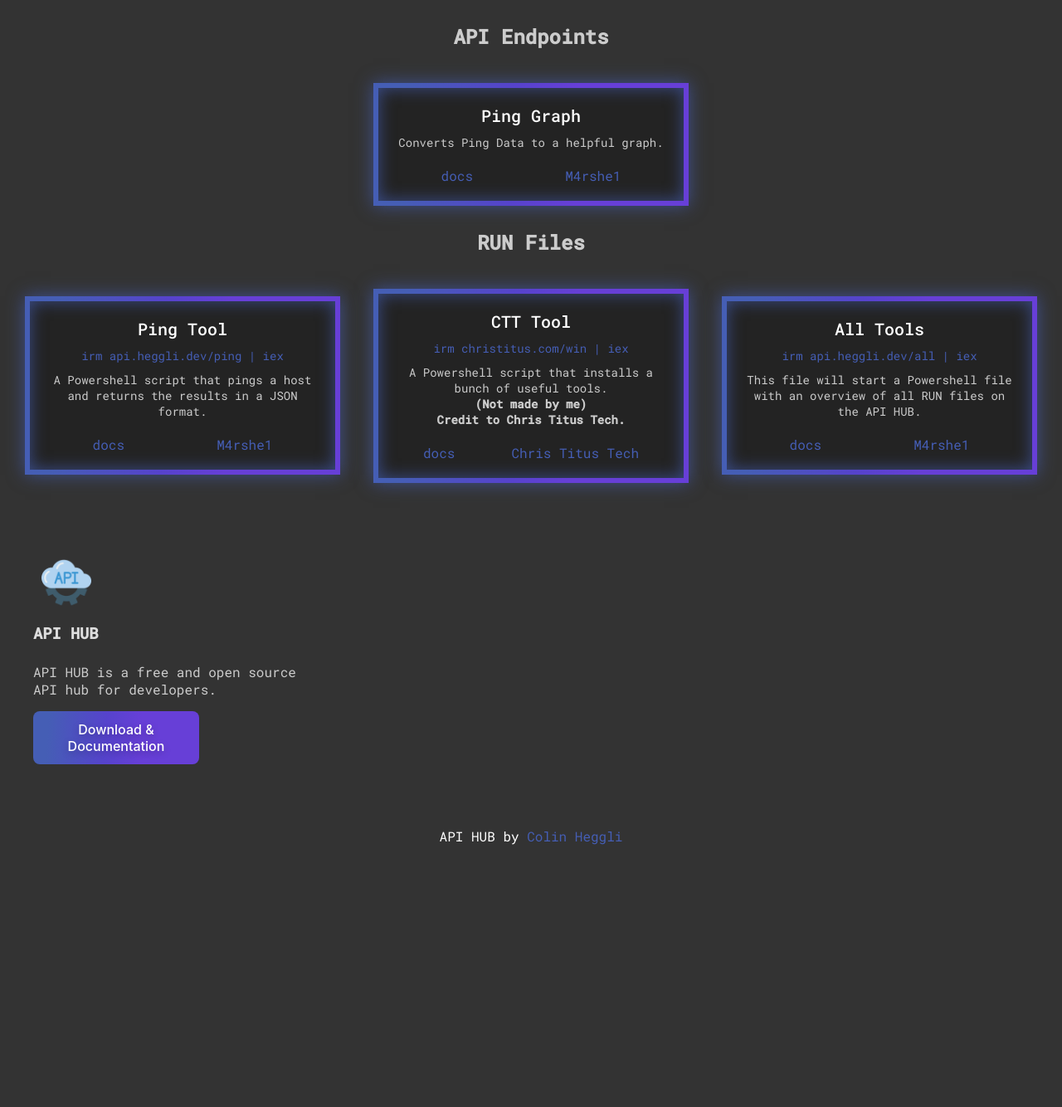
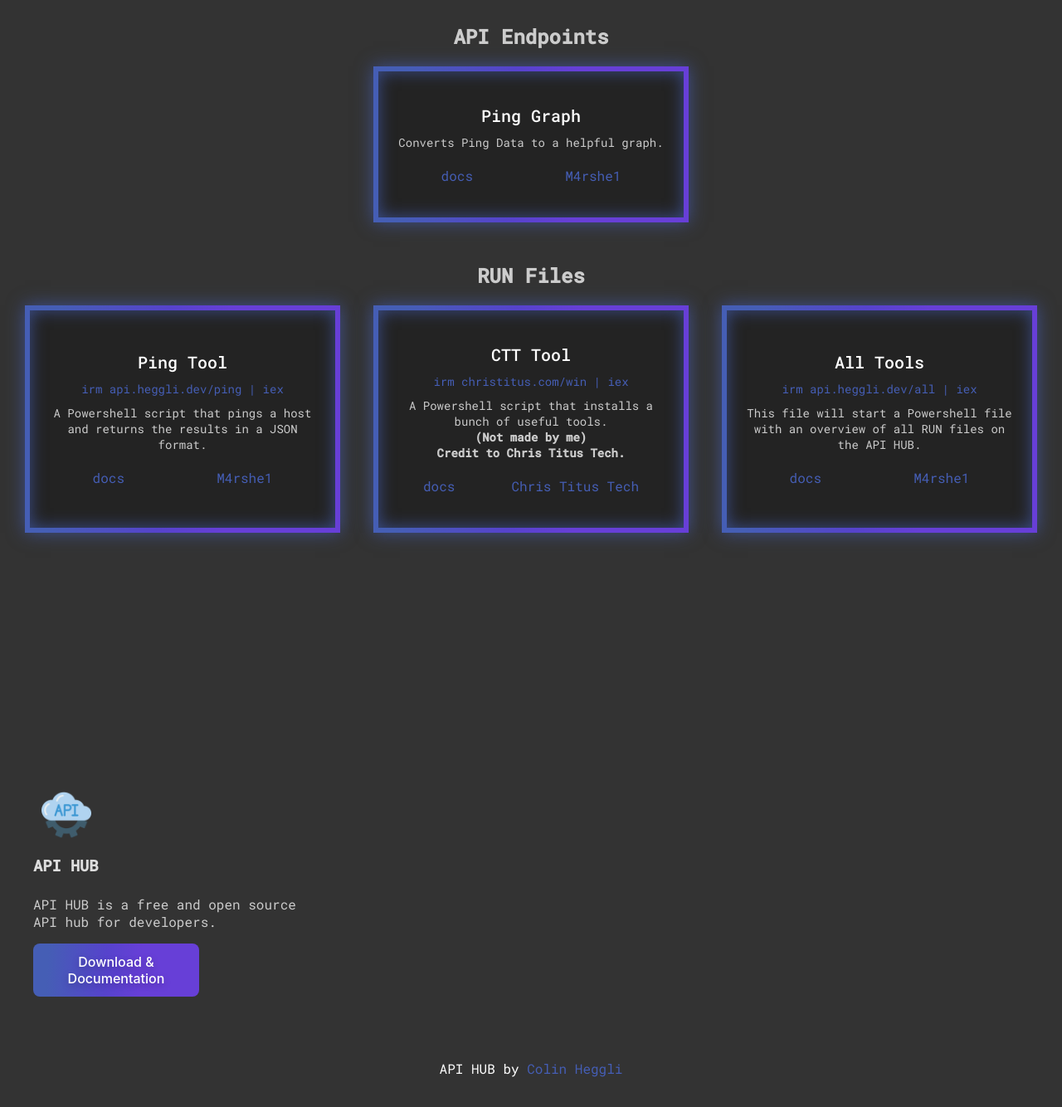
Before and after one commit to M4rshe1/API-HUB, a Flask app: page / in a window 1280 px wide. Shown: the part 86-1420 px from the top of the page at 83% size. Before the commit the page ends 1104 px from the top, so only its background shows below. Run offline with Flask 3, Linux system fonts and the light colour scheme; some libraries are stand-ins or nearby versions.

Commit message:
INDEX PAGE UPDATE

```diff
--- a/static/index.css
+++ b/static/index.css
@@ -2,7 +2,7 @@
     display: grid;
     grid-template-columns: repeat(auto-fit, minmax(300px, 1fr));
     grid-gap: 20px;
-    margin: 20px 20px 0 20px;
+    margin: 20px 20px 40px 20px;
     width: 100%;
     justify-items: center;
     align-items: center;
@@ -19,6 +19,7 @@
     align-items: center;
     justify-content: center;
     transition: all .2s;
+    height: 100%;
 }
 
 .api_item:hover, .file_item:hover {
--- a/static/main.css
+++ b/static/main.css
@@ -80,6 +80,7 @@ footer {
     flex-direction: column;
     /*background-color: var(--color-footer);*/
     /*color: #000;*/
+    margin-top: 200px;
 }
 
 .footer {
```
